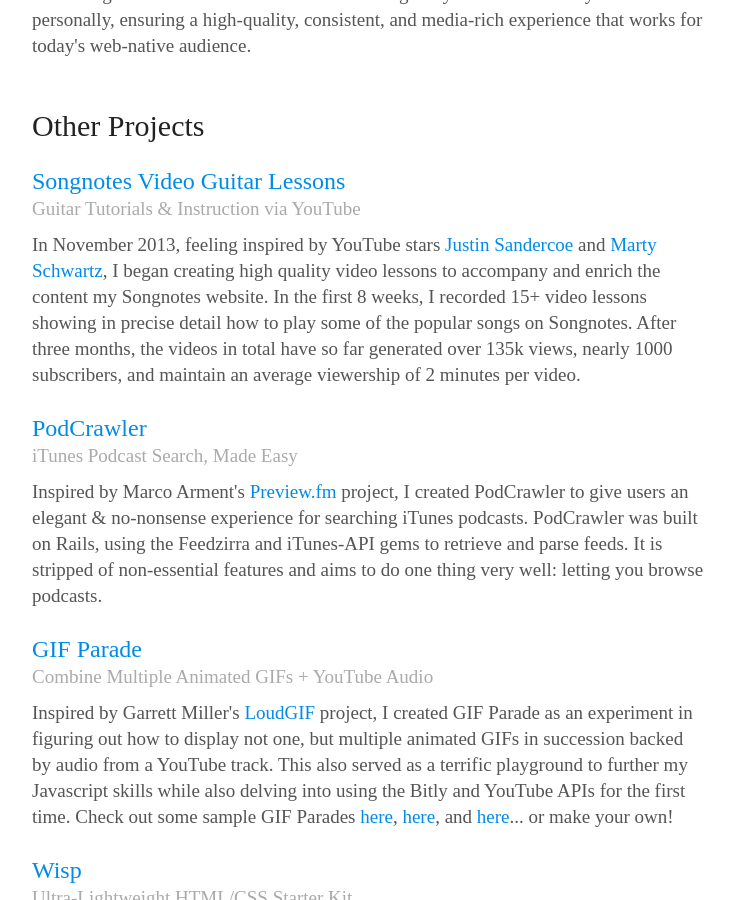
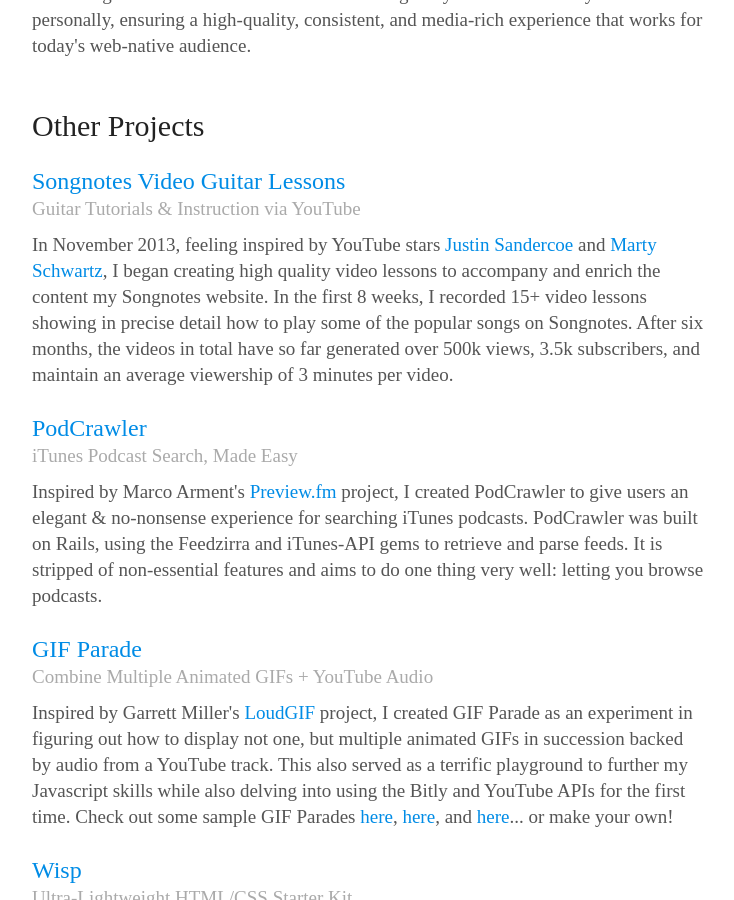
Before and after one commit to davidpots/davidpots.github.io, a Jekyll site: the page built from index.html, in a window 1280 px wide and 900 px high, scrolled down 913 px. Shown: the whole window, without its empty margins (272-1006 px from the left). Built offline with Jekyll 4.4.1, drawn with Linux system fonts in a browser that asks for light colours; nearby versions of some CDN libraries; some web fonts are replaced.

Commit message:
Updates the songnotes video stats

```diff
--- a/index.html
+++ b/index.html
@@ -30,7 +30,7 @@
     <div class="project">
       <h4><a href="https://www.youtube.com/user/playsongnotes/videos">Songnotes Video Guitar Lessons</a></h4>
       <p class="sub">Guitar Tutorials &amp; Instruction via YouTube</p>
-      <p>In November 2013, feeling inspired by YouTube stars <a href="http://www.youtube.com/justinsandercoe">Justin Sandercoe</a> and <a href="http://www.youtube.com/user/guitarjamzdotcom">Marty Schwartz</a>, I began creating high quality video lessons to accompany and enrich the content my Songnotes website. In the first 8 weeks, I recorded 15+ video lessons showing in precise detail how to play some of the popular songs on Songnotes. After three months, the videos in total have so far generated over 135k views, nearly 1000 subscribers, and maintain an average viewership of 2 minutes per video.</p>
+      <p>In November 2013, feeling inspired by YouTube stars <a href="http://www.youtube.com/justinsandercoe">Justin Sandercoe</a> and <a href="http://www.youtube.com/user/guitarjamzdotcom">Marty Schwartz</a>, I began creating high quality video lessons to accompany and enrich the content my Songnotes website. In the first 8 weeks, I recorded 15+ video lessons showing in precise detail how to play some of the popular songs on Songnotes. After six months, the videos in total have so far generated over 500k views, 3.5k subscribers, and maintain an average viewership of 3 minutes per video.</p>
     </div>
     <div class="project">
       <h4><a href="http://podcrawler.com">PodCrawler</a></h4>
```
